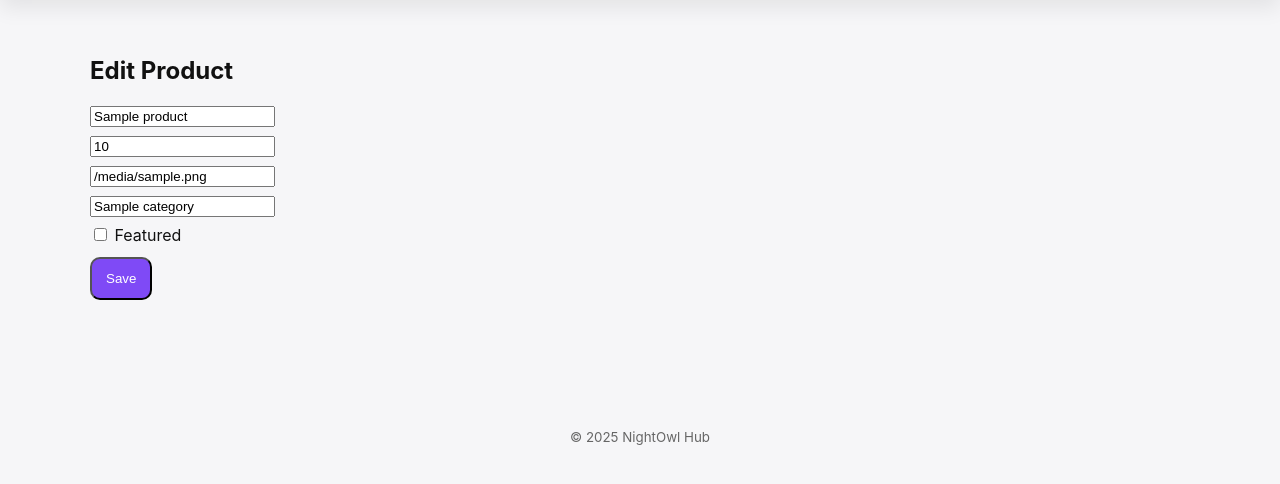
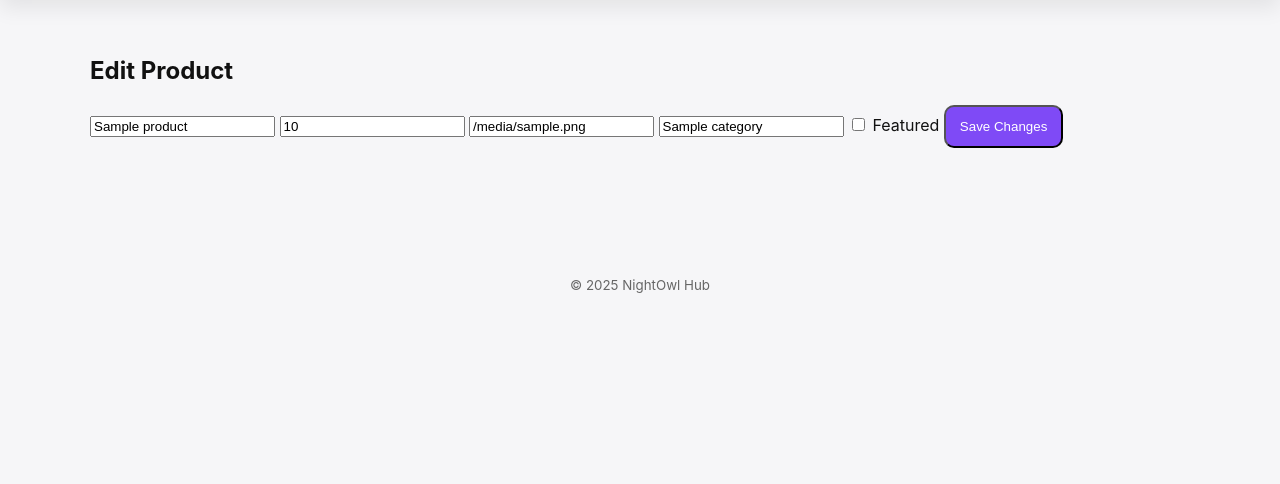
Before and after one commit to dhrubajyoti2468-design/ecommerce, a Flask app: template templates/admin_edit.html in a window 1280 px wide. Shown: the part 75-559 px from the top of the page. Run offline with Flask 3, Linux system fonts and the light colour scheme; the template is opened without the code that fills it: most values are stand-ins (such as "Sample title", 1, 10 or a date in 2020).

Commit message:
Refactor admin_edit.html form for improved layout

```diff
--- a/templates/admin_edit.html
+++ b/templates/admin_edit.html
@@ -1,12 +1,19 @@
 {% extends "base.html" %}
 {% block content %}
+
 <h2>Edit Product</h2>
-<form method="post" style="max-width:520px">
-  <div><input name="name" value="{{ product.name }}" required></div>
-  <div style="margin-top:8px"><input name="price" value="{{ product.price }}" required></div>
-  <div style="margin-top:8px"><input name="img" value="{{ product.img }}"></div>
-  <div style="margin-top:8px"><input name="category" value="{{ product.category }}"></div>
-  <div style="margin-top:8px"><label><input type="checkbox" name="featured" {% if product.featured %}checked{% endif %}> Featured</label></div>
-  <div style="margin-top:12px"><button class="btn">Save</button></div>
+
+<form method="post" class="auth-box">
+  <input type="text" name="name" value="{{ product.name }}" required>
+  <input type="number" name="price" value="{{ product.price }}" required>
+  <input type="text" name="img" value="{{ product.img }}" required>
+  <input type="text" name="category" value="{{ product.category }}" required>
+
+  <label>
+    <input type="checkbox" name="featured" {% if product.featured %}checked{% endif %}> Featured
+  </label>
+
+  <button class="btn">Save Changes</button>
 </form>
+
 {% endblock %}
```
